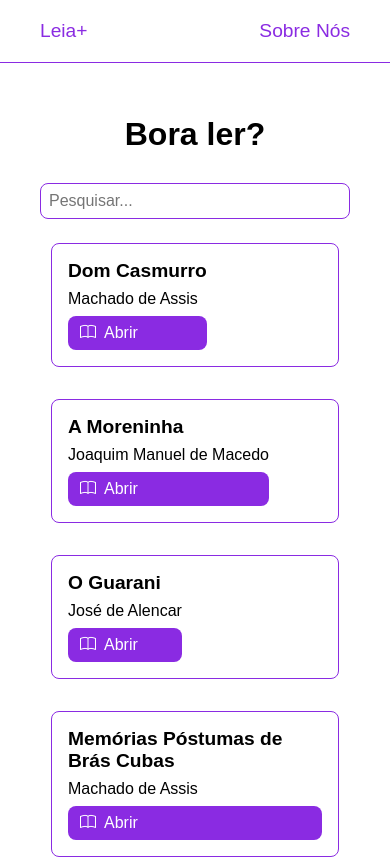
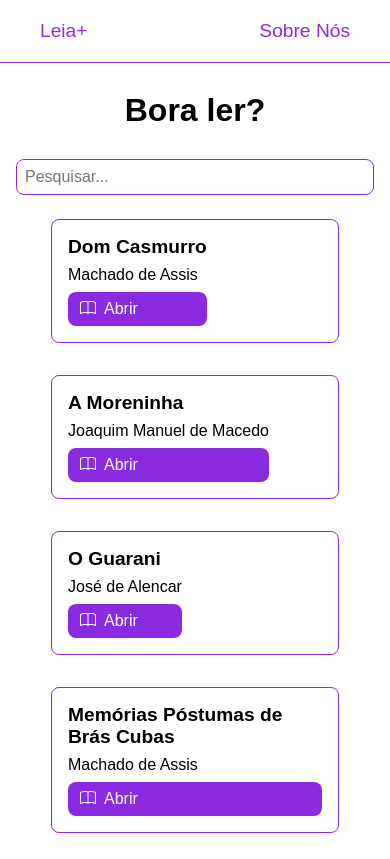
Before and after one commit to gabriel-codart/LeiaMais, a React (Vite) app: page / in a window 390 px wide. Shown: the top 859 px of the page. Built offline with nearby package versions, Linux system fonts and the light colour scheme; a web font is replaced by a local one.

Commit message:
Ajustando Padding da Main de acordo com a responsividade e Ajustando a página Not Found

```diff
--- a/src/pages/book/index.tsx
+++ b/src/pages/book/index.tsx
@@ -50,10 +50,10 @@ function Book() {
         </div>
         </>
       ):(
-        <>
-        <p>Livro não encontrado.</p>
-        <Link to="/">Voltar para início</Link>
-        </>
+        <div>
+          <p>Livro não encontrado.</p>
+          <Link to="/">Voltar para início</Link>
+        </div>
       )
       }
     </div>
--- a/src/style.css
+++ b/src/style.css
@@ -29,4 +29,11 @@ main{
   justify-content: center;
   text-align: center;
   padding: 2rem;
+
+  @media screen and (max-width: 774px) {
+    padding: 0.5rem;
+  }
+  @media screen and (min-width: 775px) {
+    padding: 2rem;
+  }
 }
```
